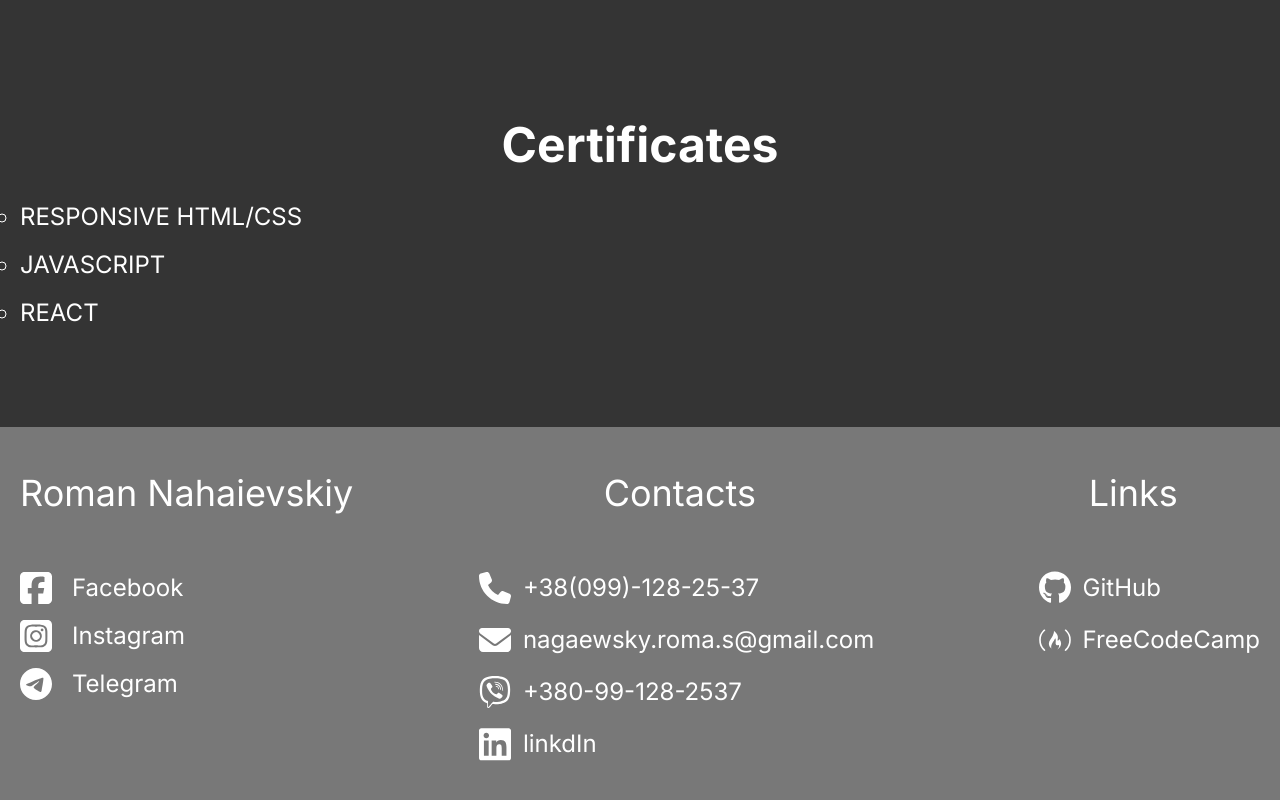
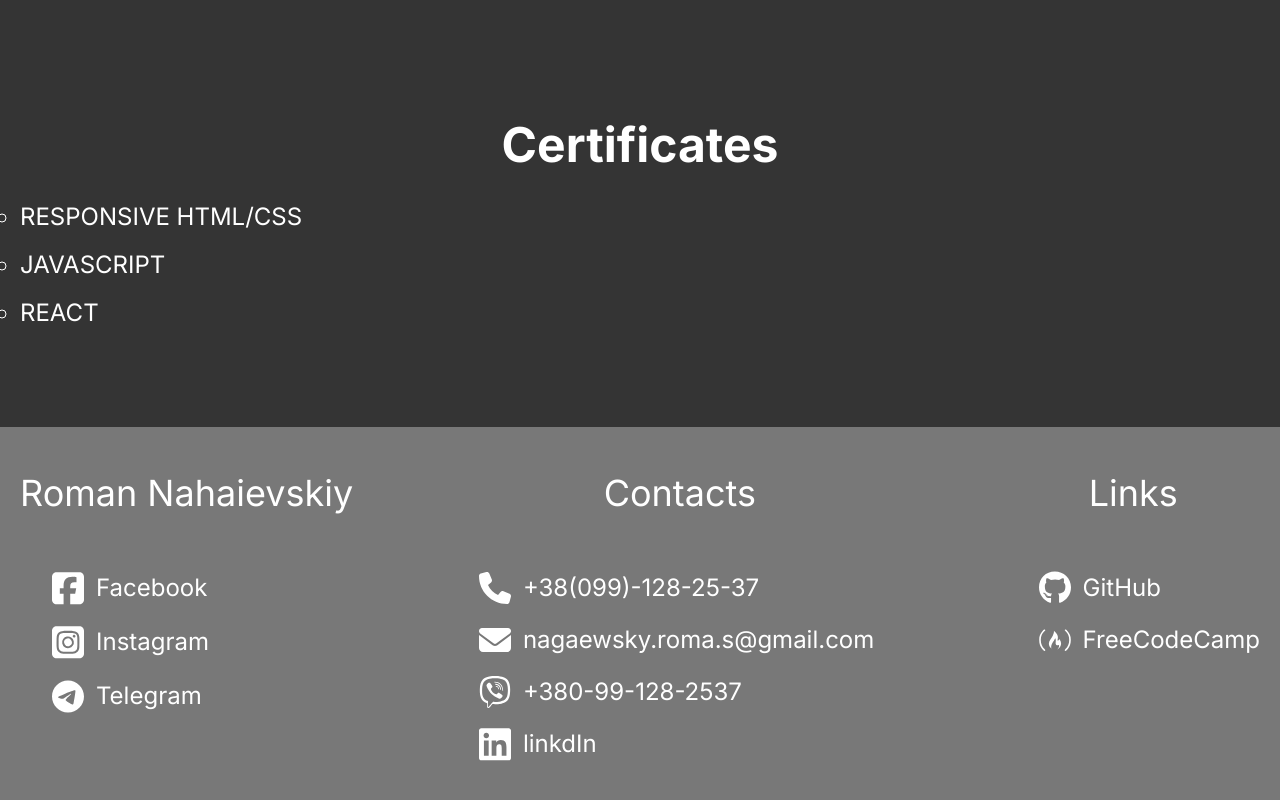
Before and after one commit to RomanNahaievskiy/my_Portfolio, a plain HTML site: page index.html in a window 1280 px wide. Shown: the part 2250-3050 px from the top of the page. Drawn offline with nearby package versions, Linux system fonts and the light colour scheme.

Commit message:
fix footer

```diff
--- a/scss/style.scss
+++ b/scss/style.scss
@@ -685,21 +685,21 @@ body {
         }
     }
     .socials {
-        ul li a {
-            padding: 0;
-            display: grid;
-            grid-template-columns: auto 1fr 1fr;
-            column-gap: 20px;
-            align-items: center;
-            &::before {
-                position: relative;
-                top: 0;
-                left: 0;
-            }
-        }
-        ul li a span {
-            max-width: 230px;
-        }
+        // ul li a {
+        //     padding: 0;
+        //     display: grid;
+        //     grid-template-columns: auto 1fr 1fr;
+        //     column-gap: 20px;
+        //     align-items: center;
+        //     &::before {
+        //         position: relative;
+        //         top: 0;
+        //         left: 0;
+        //     }
+        // }
+        // ul li a span {
+        //     max-width: 230px;
+        // }
     }
     .contacts {
         min-width: 466px;
```
Also changed, not shown: css/style.css.
